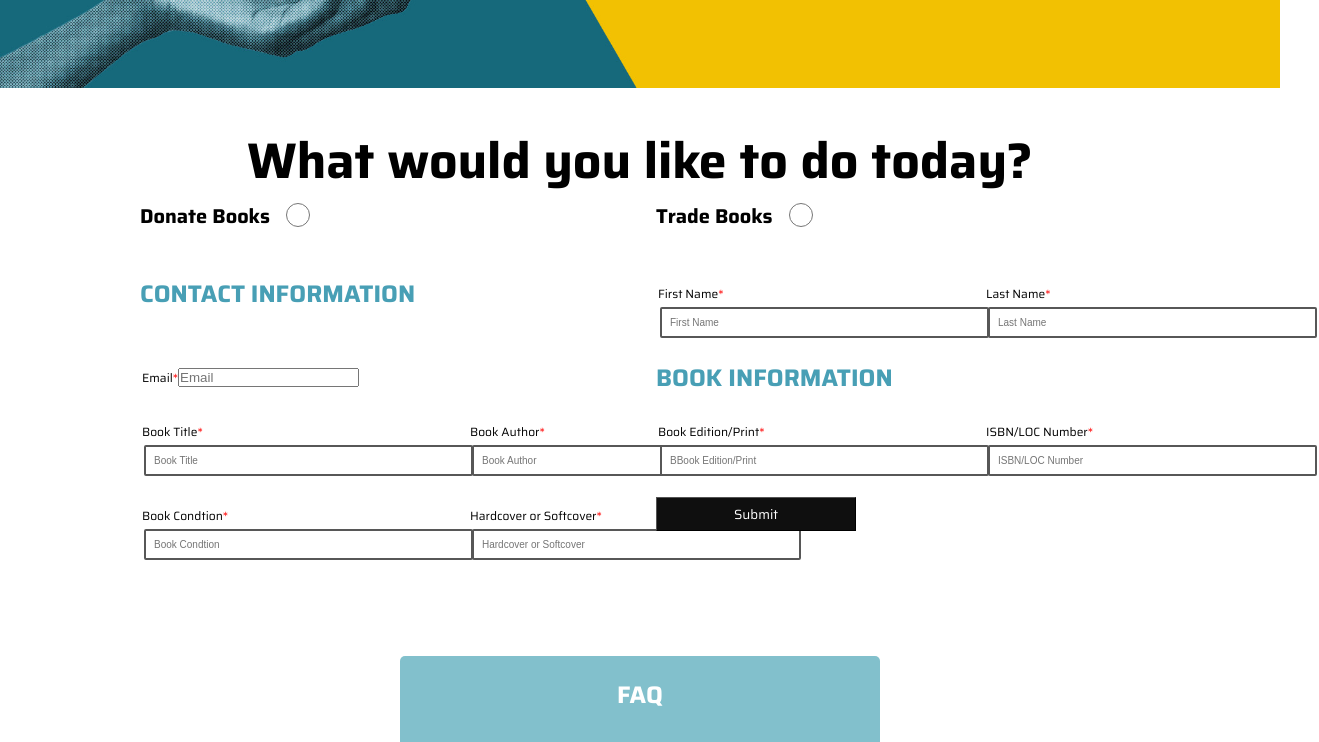
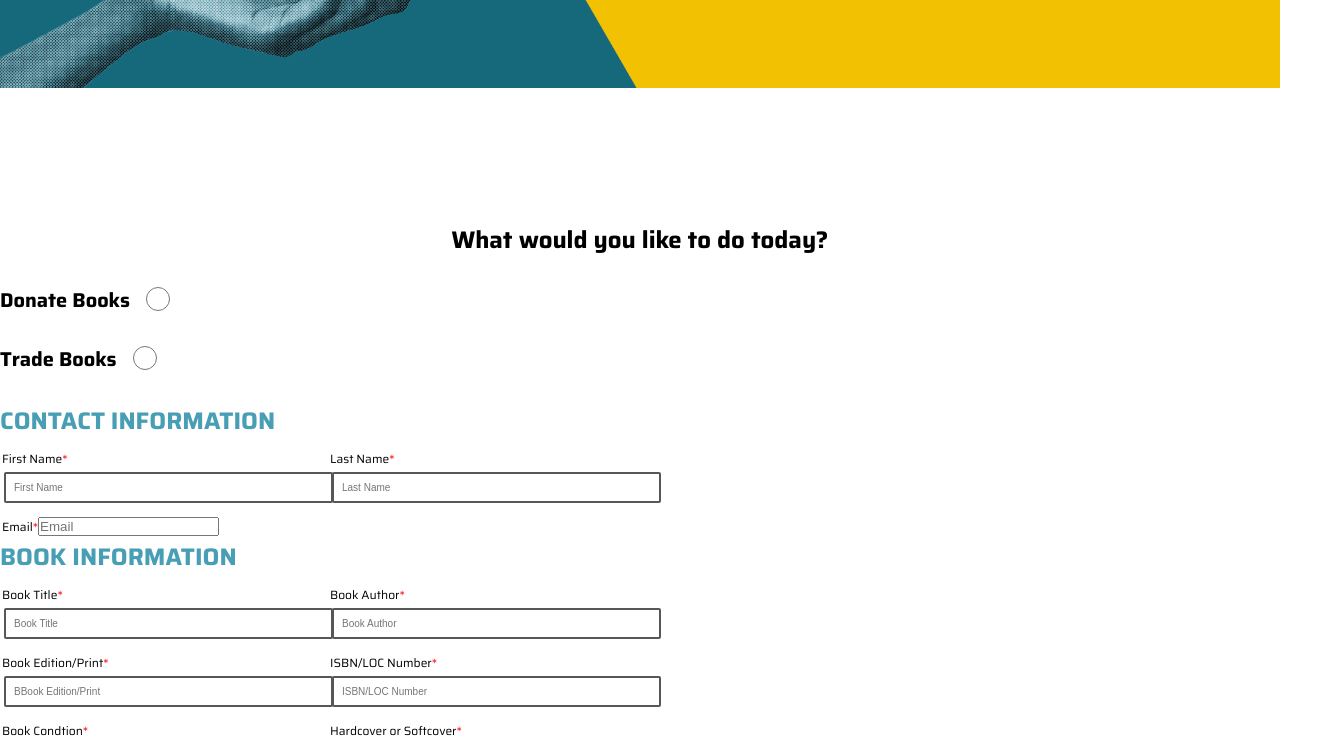
Before and after one commit to tcooper98/JoyBirdBooks, a React (Create React App) app in the folder frontend/: page /donate in a window 1280 px wide. Shown: the part 600-1342 px from the top of the page, 1319 px wide, since content can reach past the window. Built offline with nearby package versions, Linux system fonts and the light colour scheme.

Commit message:
Feb 2, 2023, 8:26 PM

```diff
--- a/frontend/src/pages/donate/donate.js
+++ b/frontend/src/pages/donate/donate.js
@@ -18,8 +18,8 @@ export default function Donate() {
     ]);
     return <>
         <div class="hero-banner"></div>
-        <h2 className="donate-header">What would you like to do today?</h2>
-        <div className="donate-container">
+        <div className="form-container">
+        <h2 className="contact-heading">What would you like to do today?</h2>
             <form action="" method="" name="donate-form">
                 <div>
                     {/*Donate Books Radio Button */}
```
